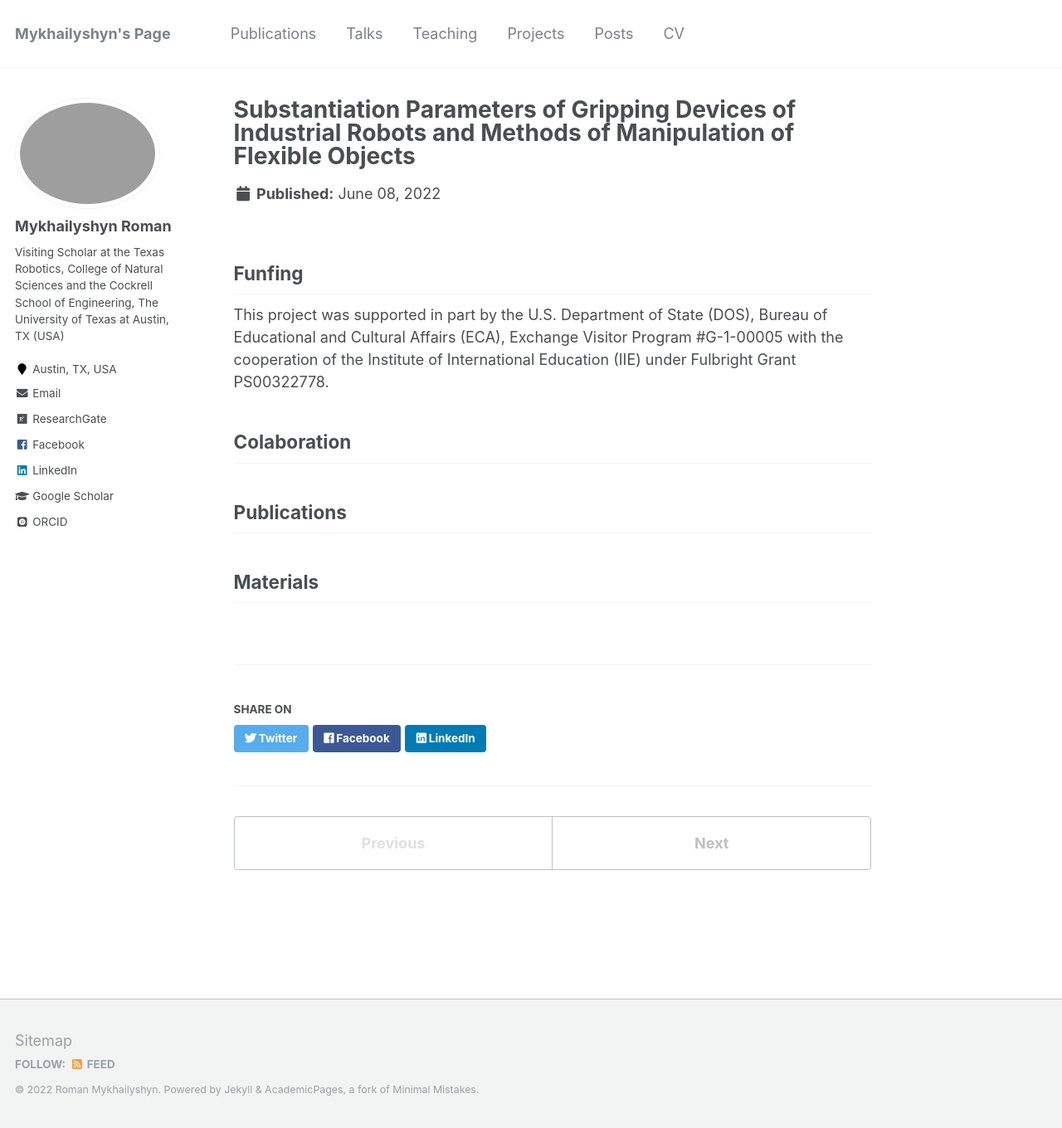
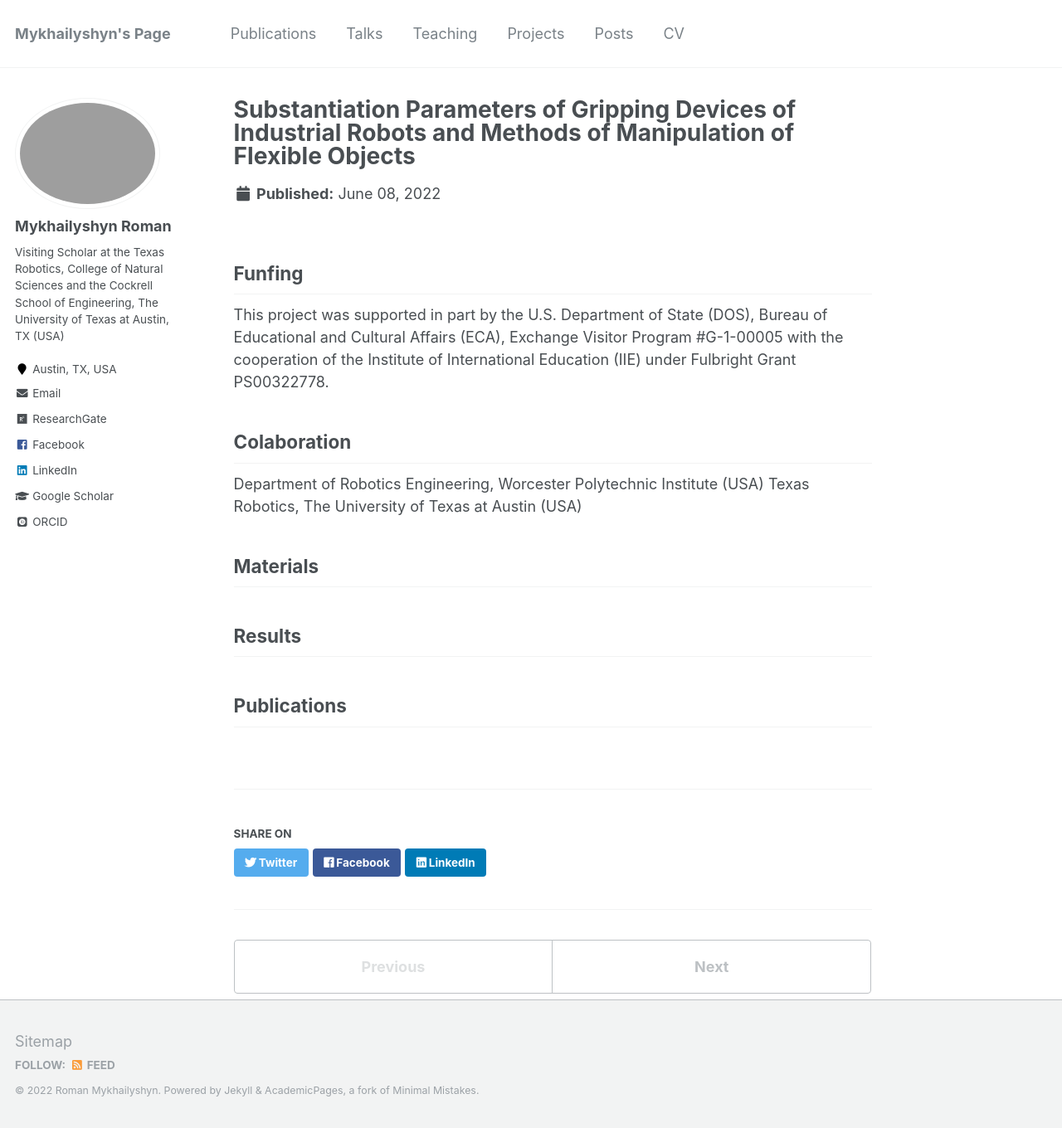
Before and after one commit to RomanMykhailyshyn/RomanMykhailyshyn.github.io, a Jekyll site: the page built from _portfolio/portfolio-1.md, in a window 1280 px wide and 1360 px high. Shown: the whole window at 83% size. Built offline with Jekyll 4.4.1, drawn with Linux system fonts in a browser that asks for light colours; some web fonts are replaced.

Commit message:
Update portfolio-1.md

```diff
--- a/_portfolio/portfolio-1.md
+++ b/_portfolio/portfolio-1.md
@@ -5,10 +5,11 @@ collection: portfolio
 ---
 ## Funfing
 This project was supported in part by the U.S. Department of State (DOS), Bureau of Educational and Cultural Affairs (ECA), Exchange Visitor Program #G-1-00005 with the cooperation of the Institute of International Education (IIE) under Fulbright Grant PS00322778.
+## Colaboration
+Department of Robotics Engineering, Worcester Polytechnic Institute (USA)
+Texas Robotics, The University of Texas at Austin (USA)
+## Materials
 
-## Colaboration
+## Results
 
 ## Publications
-
-
-## Materials
```
